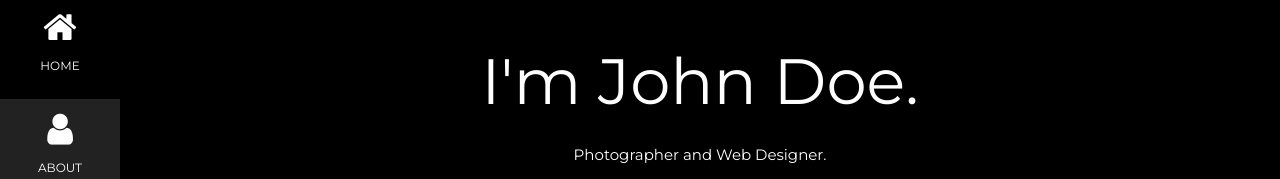
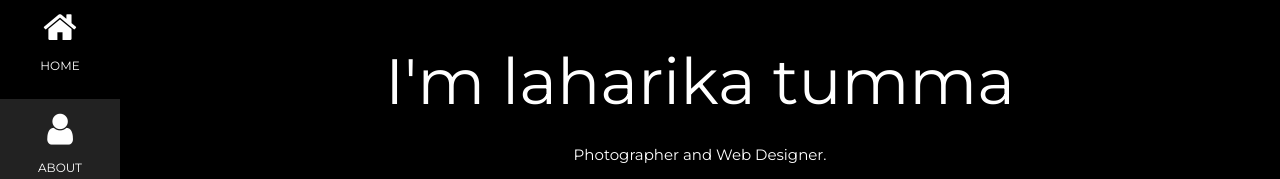
Before and after one commit to LaharikaTumma/https-github.com-LaharikaTumma-resume, a plain HTML site: page index.html in a window 1280 px wide. Shown: the part 21-200 px from the top of the page. Drawn offline with nearby package versions, Linux system fonts and the light colour scheme.

Commit message:
Update index.html

```diff
--- a/index.html
+++ b/index.html
@@ -56,7 +56,7 @@ body, h1,h2,h3,h4,h5,h6 {font-family: "Montserrat", sans-serif}
 <div class="w3-padding-large" id="main">
   <!-- Header/Home -->
   <header class="w3-container w3-padding-32 w3-center w3-black" id="home">
-    <h1 class="w3-jumbo"><span class="w3-hide-small">I'm</span> John Doe.</h1>
+    <h1 class="w3-jumbo"><span class="w3-hide-small">I'm</span> laharika tumma </h1>
     <p>Photographer and Web Designer.</p>
     <img src="dp.jpg" alt="boy" class="w3-image" width="992" height="1108">
   </header>
```
